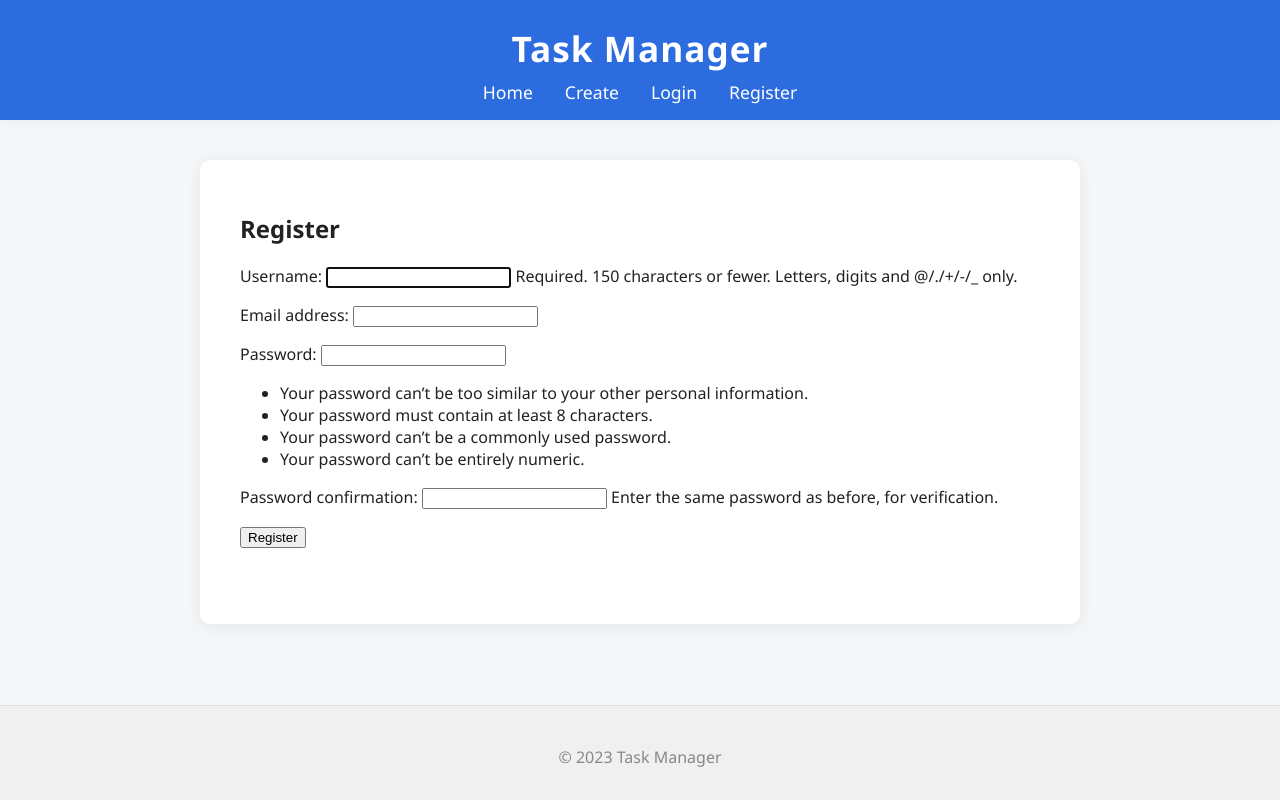
After one commit to leykun-gizaw/task_manager, a Django app: page /register/ in a window 1280 px wide. The commit adds this page. Run offline with Django 5.2, Linux system fonts and the light colour scheme.

Commit message:
Add user registration and authentication features with views, forms, and templates

```diff
--- a/taskmanager/settings.py
+++ b/taskmanager/settings.py
@@ -132,6 +132,7 @@ STATIC_URL = "static/"
 
 DEFAULT_AUTO_FIELD = "django.db.models.BigAutoField"
 
-# Login/logout redirect URL
+# Login/logout URLs
 LOGIN_REDIRECT_URL = "/tasks"
 LOGOUT_REDIRECT_URL = "/login"
+LOGIN_URL = "/login"
--- a/taskmanager/urls.py
+++ b/taskmanager/urls.py
@@ -18,9 +18,12 @@ Including another URLconf
 from django.contrib import admin
 from django.urls import path, include
 from django.contrib.auth import views as auth_views
+from tasks import views as task_views
 
 urlpatterns = [
     path("admin/", admin.site.urls),
     path("tasks/", include("tasks.urls")),
     path("login/", auth_views.LoginView.as_view(), name="login"),
+    path("logout/", auth_views.LogoutView.as_view(), name="logout"),
+    path("register/", task_views.register, name="register"),
 ]
--- a/tasks/forms.py
+++ b/tasks/forms.py
@@ -1,5 +1,21 @@
 from django import forms
+from django.contrib.auth.forms import UserCreationForm
+from django.contrib.auth.models import User
+
 from .models import Task
+
+
+class CustomUserCreationForm(UserCreationForm):
+    class Meta:
+        model = User
+        fields = ("username", "email")
+
+    def save(self, commit=True):
+        user = super().save(commit=False)
+        user.email = self.cleaned_data["email"]
+        if commit:
+            user.save()
+        return user
 
 
 class TaskForm(forms.ModelForm):
--- a/tasks/templates/base.html
+++ b/tasks/templates/base.html
@@ -14,6 +14,12 @@
             <ul>
                 <li><a href="{% url 'tasks:task_list' %}">Home</a></li>
                 <li><a href="{% url 'tasks:task_create' %}">Create</a></li>
+                {% if user.is_authenticated %}
+                <li><a href="{% url 'logout' %}">Logout</a></li>
+                {% else %}
+                <li><a href="{% url 'login' %}">Login</a></li>
+                <li><a href="{% url 'register' %}">Register</a></li>
+                {% endif %}
             </ul>
         </nav>
     </header>
--- /dev/null
+++ b/tasks/templates/registration/register.html
@@ -0,0 +1,10 @@
+{% extends "base.html" %}
+
+{% block content %}
+<h2>Register</h2>
+<form method="post">
+    {% csrf_token %}
+    {{ form.as_p }}
+    <button type="submit">Register</button>
+</form>
+{% endblock %}
--- a/tasks/views.py
+++ b/tasks/views.py
@@ -1,21 +1,26 @@
 from django.shortcuts import get_object_or_404, render, redirect
 from .models import Task
-from .forms import TaskForm
+from .forms import CustomUserCreationForm, TaskForm
+from django.contrib.auth.models import User
+from django.contrib.auth.decorators import login_required
 
 
 # Create your views here.
+@login_required
 def task_list(request):
     tasks = Task.objects.all()
     print(request)
     return render(request, "tasks/task_list.html", {"tasks": tasks})
 
 
+@login_required
 def task_detail(request, pk):
     task = get_object_or_404(Task, pk=pk)
     print(request)
     return render(request, "tasks/task_detail.html", {"task": task})
 
 
+@login_required
 def task_create(request):
     if request.method == "POST":
         form = TaskForm(request.POST)
@@ -31,6 +36,7 @@ def task_create(request):
     return render(request, "tasks/task_form.html", {"form": form})
 
 
+@login_required
 def task_update(request, pk):
     task = Task.objects.get(pk=pk)
     if request.method == "POST":
@@ -43,6 +49,7 @@ def task_update(request, pk):
     return render(request, "tasks/task_form.html", {"form": form})
 
 
+@login_required
 def task_delete(request, pk):
     task = Task.objects.get(pk=pk)
     # if the method is post delete the task if not redirect to tasks list
@@ -50,3 +57,14 @@ def task_delete(request, pk):
         task.delete()
         return redirect("tasks:task_list")
     return render(request, "tasks/task_confirm_delete.html", {"task": task})
+
+
+def register(request):
+    if request.method == "POST":
+        form = CustomUserCreationForm(request.POST)
+        if form.is_valid():
+            form.save()
+            return redirect("login")
+    else:
+        form = CustomUserCreationForm()
+    return render(request, "registration/register.html", {"form": form})
```
